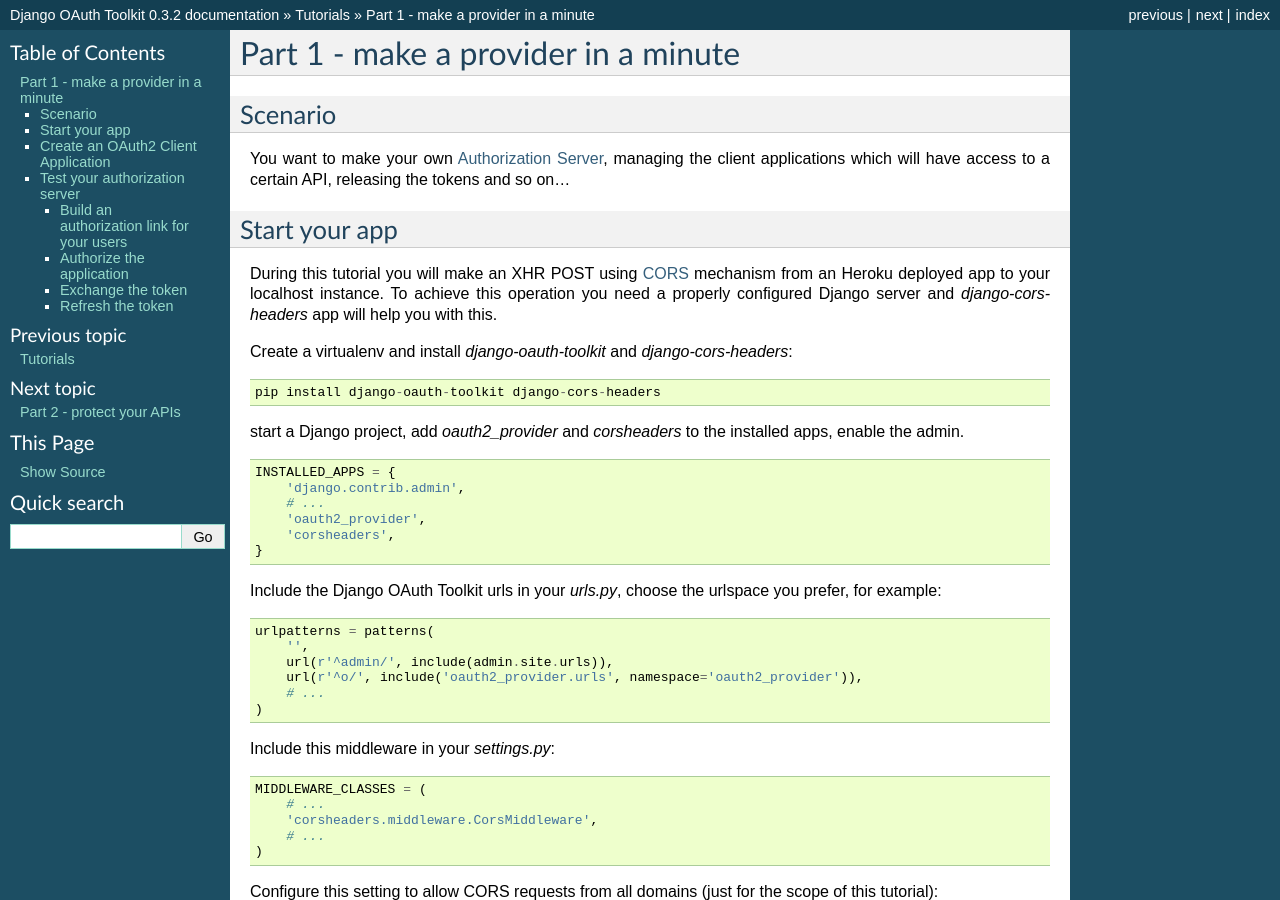
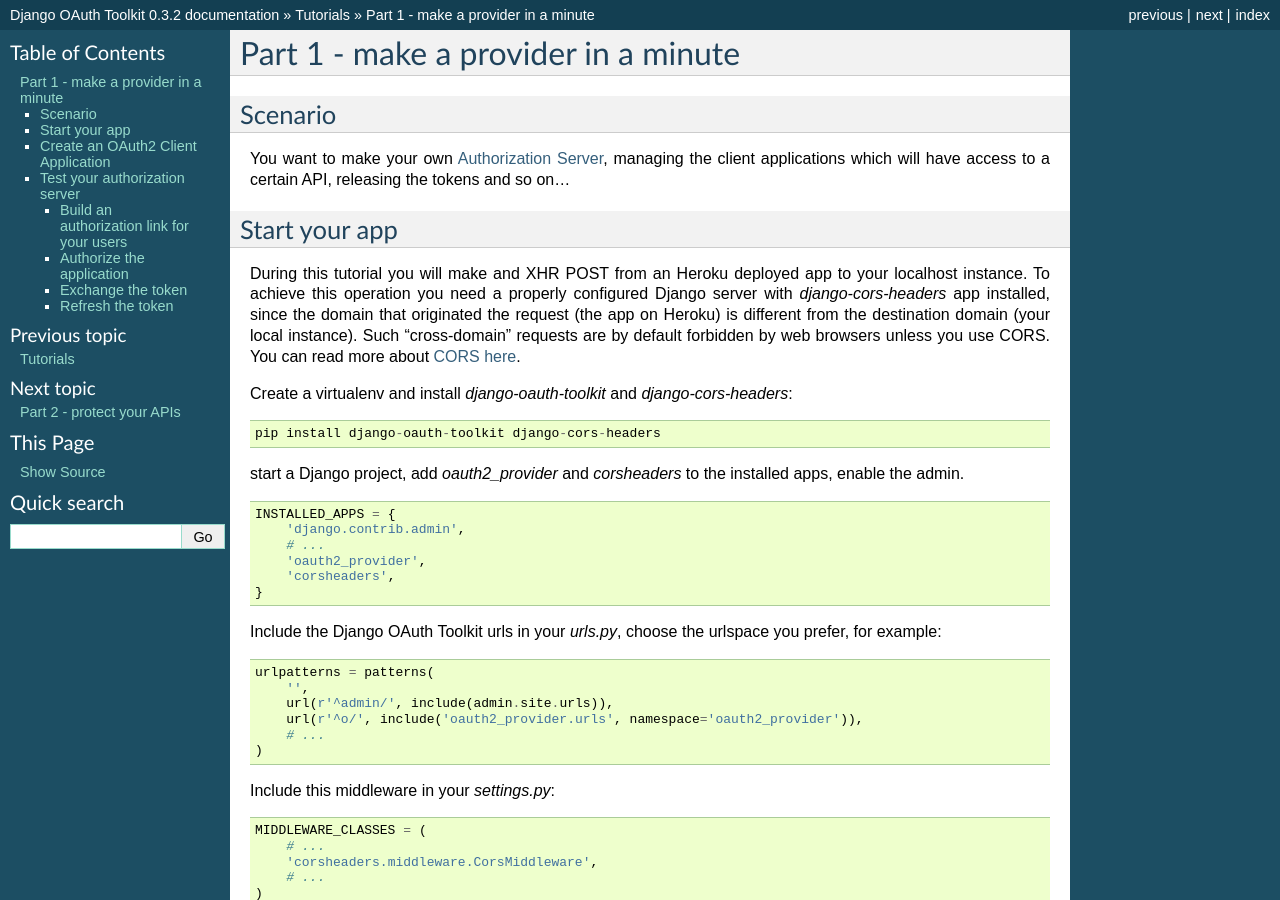
Before and after one commit to sheriffwoody0922/oauth-python-django, a Sphinx documentation site: the page built from docs/tutorial/tutorial_01.rst, in a window 1280 px wide and 900 px high. Built offline with Sphinx 7.4.7, drawn with Linux system fonts in a browser that asks for light colours.

Commit message:
Add better cors explanation on tutorial 01. Close issue #34

```diff
--- a/docs/tutorial/tutorial_01.rst
+++ b/docs/tutorial/tutorial_01.rst
@@ -8,9 +8,11 @@
 
 Start your app
 --------------
-During this tutorial you will make an XHR POST using `CORS <http://en.wikipedia.org/wiki/Cross-origin_resource_sharing>`_
-mechanism from an Heroku deployed app to your localhost instance. To achieve this operation you need a properly
-configured Django server and `django-cors-headers` app will help you with this.
+During this tutorial you will make and XHR POST from an Heroku deployed app to your localhost instance.
+To achieve this operation you need a properly configured Django server with `django-cors-headers` app installed, since
+the domain that originated the request (the app on Heroku) is different from the destination domain (your local instance).
+Such "cross-domain" requests are by default forbidden by web browsers unless you use CORS.
+You can read more about `CORS here <http://en.wikipedia.org/wiki/Cross-origin_resource_sharing>`_.
 
 Create a virtualenv and install `django-oauth-toolkit` and `django-cors-headers`:
 
```
